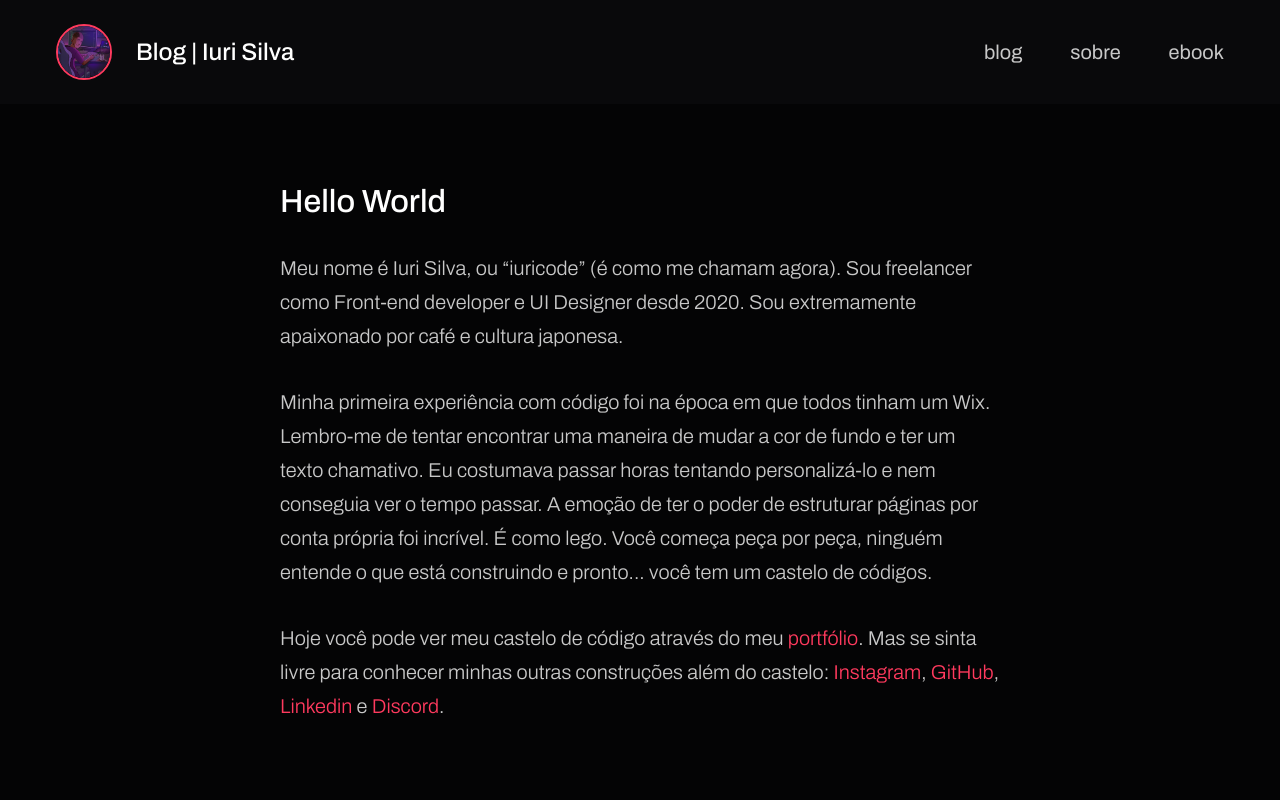
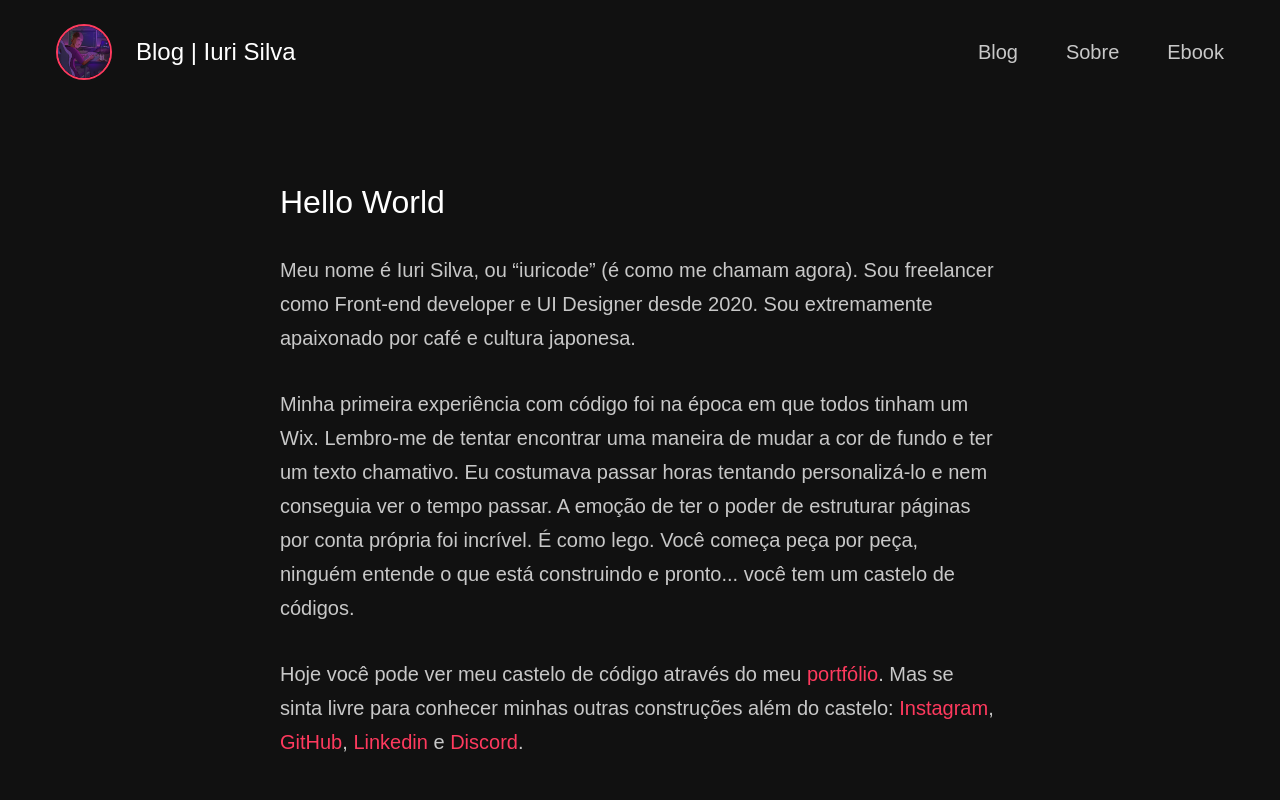
Before and after one commit to iuricode/blog, a Next.js app: page /sobre in a window 1280 px wide. Shown: the top 800 px of the page. Built offline with nearby package versions, Linux system fonts and the light colour scheme.

Commit message:
atualizando visual da página

```diff
--- a/src/components/articles/styles.module.css
+++ b/src/components/articles/styles.module.css
@@ -19,6 +19,7 @@
   flex-grow: 1;
   border-radius: 2px;
   padding: 32px;
+  border: 2px solid var(--color-dark-400);
 }
 
 .list h2 {
--- a/src/components/menu/index.tsx
+++ b/src/components/menu/index.tsx
@@ -20,14 +20,14 @@ const Menu = () => {
           <nav>
             <ul>
               <li>
-                <Link href="/">blog</Link>
+                <Link href="/">Blog</Link>
               </li>
               <li>
-                <Link href="/sobre">sobre</Link>
+                <Link href="/sobre">Sobre</Link>
               </li>
               <li>
                 <Link href="https://www.iuricode.com/efront/" target="_blank">
-                  ebook
+                  Ebook
                 </Link>
               </li>
             </ul>
--- a/src/components/menu/styles.module.css
+++ b/src/components/menu/styles.module.css
@@ -1,5 +1,5 @@
 .containerMenu {
-  background-color: var(--color-dark-200);
+  background-color: var(--color-dark);
 }
 
 .containerNav {
--- a/src/pages/_document.tsx
+++ b/src/pages/_document.tsx
@@ -8,7 +8,7 @@ const Document = () => {
         <link rel="preconnect" href="https://fonts.googleapis.com" />
         <link rel="preconnect" href="https://fonts.gstatic.com" />
         <link
-          href="https://fonts.googleapis.com/css2?family=Archivo:wght@300;400;500;600&display=swap"
+          href="https://fonts.googleapis.com/css2?family=Inter:wght@300;400;500;600&display=swap"
           rel="stylesheet"
         />
         <link rel="icon" type="image/png" href="/logo-page.svg"></link>
--- a/src/styles/globals.css
+++ b/src/styles/globals.css
@@ -1,8 +1,9 @@
 :root {
   --color-primary: #ff3a5e;
 
-  --color-dark: #040405;
-  --color-dark-200: #09090b;
+  --color-dark: #111;
+  --color-dark-200: #151515;
+  --color-dark-400: #1f1f1f;
 
   --color-white: #ffffff;
   --color-white-200: #c8c8c8;
```
Also changed, not shown: src/posts/como-conseguir-seu-primeiro-freela.mdx (+4 -3 lines), src/posts/padronizando-nomenclatura-de-classes-utilizando-bem.mdx (+5 -4 lines), public/efront.png.
